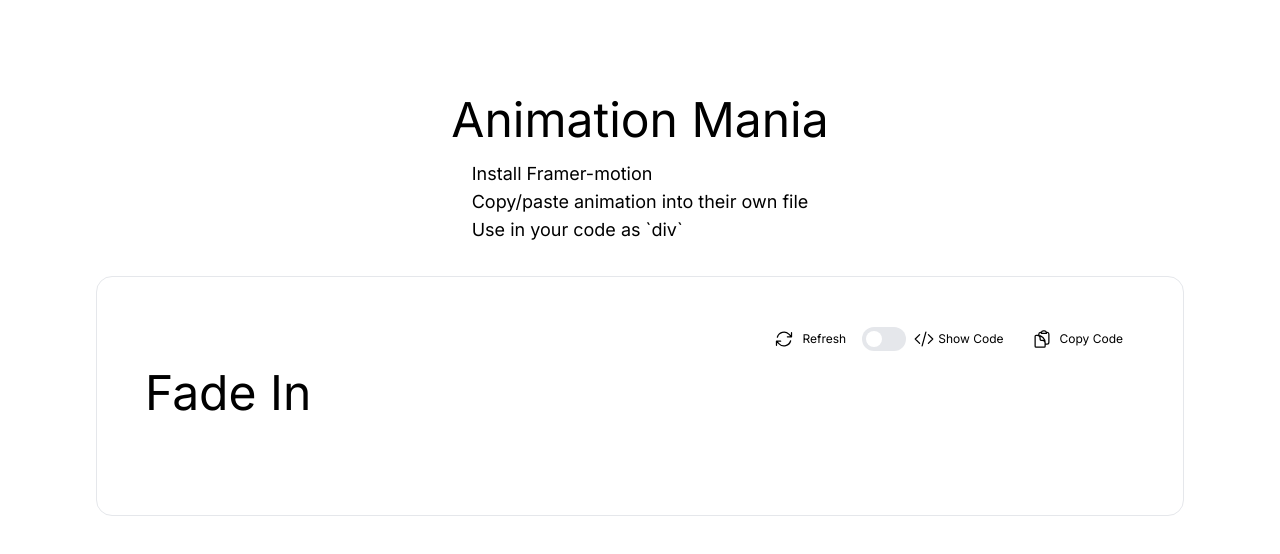
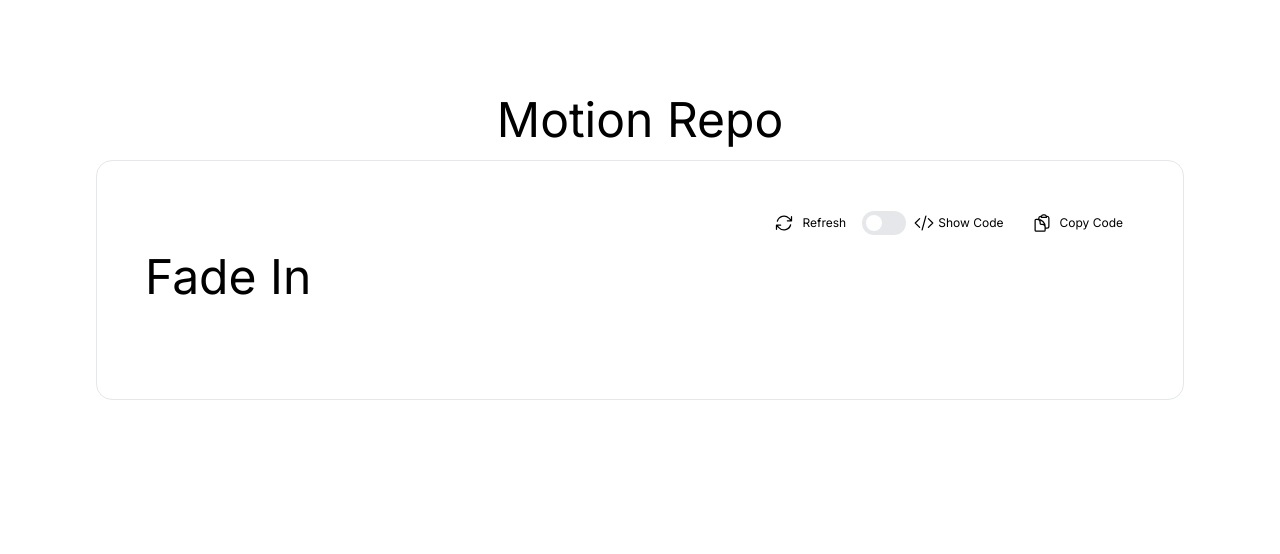
Before and after one commit to EMurrell/Motion-Repo, a Next.js app: page / in a window 1280 px wide. Shown: the top 554 px of the page. Built offline with nearby package versions, Linux system fonts and the light colour scheme.

Commit message:
update layout meta, title

```diff
--- a/app/layout.tsx
+++ b/app/layout.tsx
@@ -5,8 +5,8 @@ import "./globals.css";
 const inter = Inter({ subsets: ["latin"] });
 
 export const metadata: Metadata = {
-  title: "Create Next App",
-  description: "Generated by create next app",
+  title: "Motion Repo",
+  description: "Animations built with Framer Motion + Tailwind CSS",
 };
 
 export default function RootLayout({
--- a/app/page.tsx
+++ b/app/page.tsx
@@ -7,12 +7,12 @@ import { fadeInCode } from "./code-strings/fadeIn";
 export default function Home() {
   return (
     <main className="flex min-h-screen flex-col items-center p-2 sm:p-6 lg:p-24">
-      <h1 className="text-3xl sm:text-4xl lg:text-5xl">Animation Mania</h1>
-      <ul className="text-sm sm:text-base lg:text-lg my-4">
+      <h1 className="text-3xl sm:text-4xl lg:text-5xl">Motion Repo</h1>
+      {/* <ul className="text-sm sm:text-base lg:text-lg my-4">
         <li>Install Framer-motion</li>
         <li>Copy/paste animation into their own file</li>
         <li>Use in your code as `div`</li>
-      </ul>
+      </ul> */}
       <CodePreview
         animationComponent={FadeIn}
         code={fadeInCode}
```
